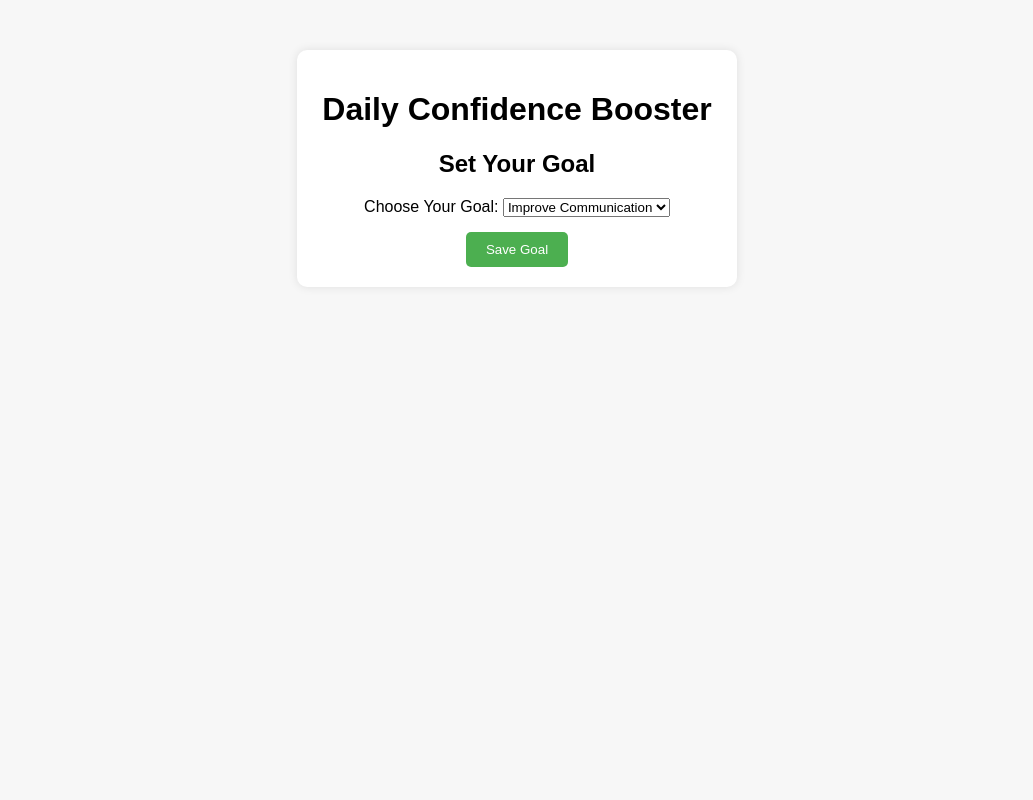
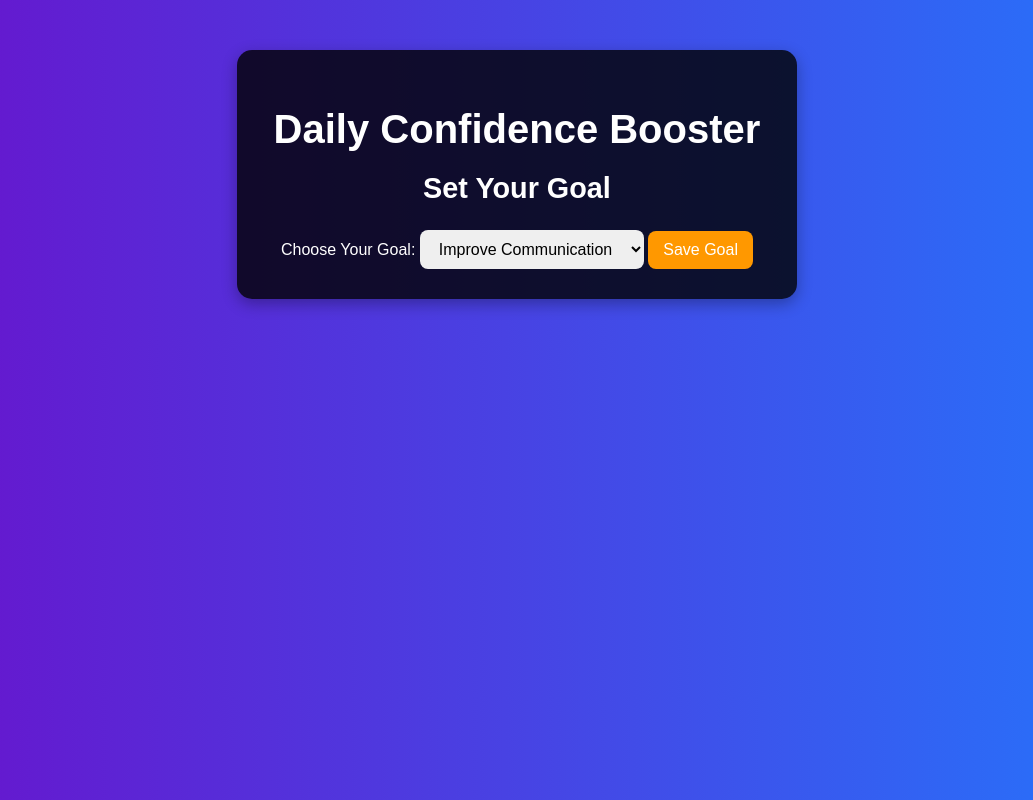
Before and after one commit to simran-1316/Daily-booster, a plain HTML site: page index.html in a window 1280 px wide. Shown: the whole page, without its empty margins (123-1156 px from the left). Drawn offline with Linux system fonts and the light colour scheme.

Commit message:
style.css

```diff
--- a/style.css
+++ b/style.css
@@ -1,29 +1,59 @@
 body {
-    font-family: Arial, sans-serif;
+    font-family: 'Arial', sans-serif;
+    background: linear-gradient(to right, #6a11cb, #2575fc);
+    color: #fff;
     text-align: center;
-    background-color: #f7f7f7;
-    margin-top: 50px;
+    padding: 50px;
+    margin: 0;
 }
 
 .container {
-    background: white;
-    width: 400px;
+    background-color: rgba(0, 0, 0, 0.8);
+    max-width: 500px;
     margin: auto;
-    padding: 20px;
-    border-radius: 10px;
-    box-shadow: 0px 0px 10px rgba(0,0,0,0.1);
+    padding: 30px;
+    border-radius: 15px;
+    box-shadow: 0 5px 15px rgba(0,0,0,0.3);
+}
+
+h1 {
+    font-size: 2.5rem;
+    margin-bottom: 20px;
+}
+
+h2 {
+    font-size: 1.8rem;
+    margin: 15px 0;
+}
+
+p {
+    font-size: 1.2rem;
+    margin: 10px 0;
+}
+
+select, button {
+    padding: 10px 15px;
+    font-size: 1rem;
+    margin-top: 10px;
+    border-radius: 8px;
+    border: none;
+    cursor: pointer;
 }
 
 button {
-    padding: 10px 20px;
-    margin-top: 15px;
-    background-color: #4CAF50;
-    border: none;
-    color: white;
-    cursor: pointer;
-    border-radius: 5px;
+    background-color: #ff9800;
+    color: #fff;
+    transition: background-color 0.3s ease;
 }
 
 button:hover {
-    background-color: #45a049;
+    background-color: #e68900;
 }
+
+#task, #affirmation {
+    font-weight: bold;
+    background-color: rgba(255, 255, 255, 0.1);
+    padding: 15px;
+    border-radius: 10px;
+    margin-top: 10px;
+}
```
